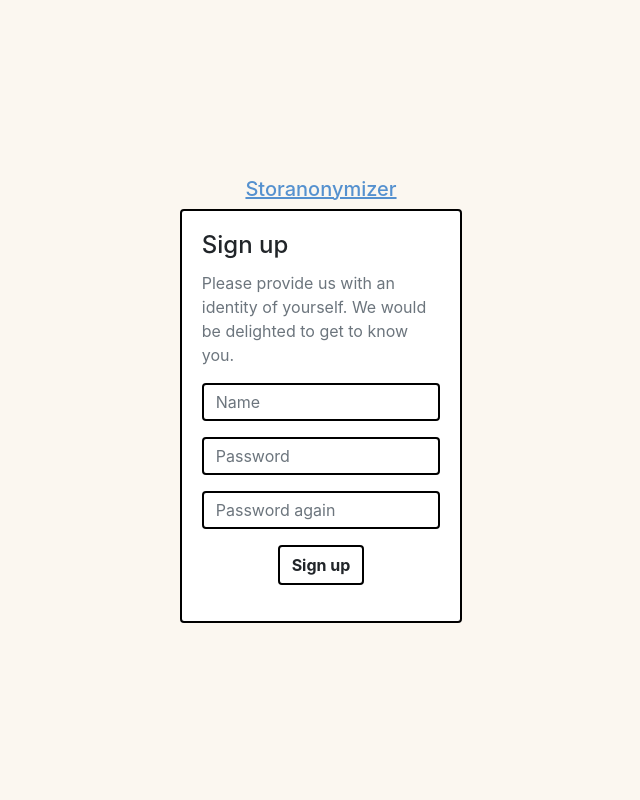
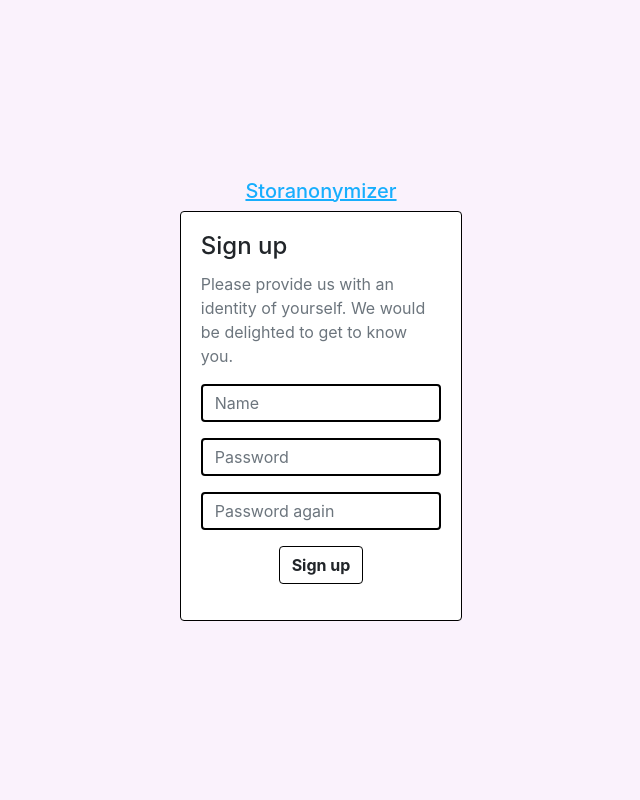
Before and after one commit to Vogeltak/storanonymizer, a Flask app: page /register in a window 1280 px wide. Shown: the whole page, without its empty margins (319-959 px from the left). Run offline with Flask 3, Linux system fonts and the light colour scheme; some libraries are stand-ins or nearby versions.

Commit message:
Update styling to be more vaporwave-y

```diff
--- a/storanonymizer/static/tweaks.css
+++ b/storanonymizer/static/tweaks.css
@@ -1,14 +1,16 @@
 :root {
-    --primary: #fee77b;
+    --primary: #f5fc1f;
     --dark: #333;
-    --yellow-light: #fef5ca;
-    --blue: #5591cf;
-    --green: #aeda91;
-    --red: #d7928a;
+    --light: #ffffd5;
+    --blue: #17aefd;
+    --green: #6cffb9;
+    --dark-green: #46bd84;
+    --red: #f72585;
+    --dark-red: #c31b64;
 }
 
 body, .jumbotron, .breadcrumb {
-		background-color: #fbf7f0;
+		background-color: #faf2fc;
 }
 
 a {
@@ -18,7 +20,7 @@
 }
 
 .card {
-        border: 2px solid black;
+        border: 1px solid black;
         transition: all .14s ease-out;
 }
 
@@ -34,8 +36,9 @@
 }
 
 .btn {
-    border: 2px solid black;
+    border: 1px solid black;
     font-weight: bold;
+    text-decoration: none;
     transition: all .14s ease-out;
 }
 
@@ -54,7 +57,7 @@
     }
 
         .btn-success:hover {
-            background: #9cc482;
+            background: var(--dark-green);
             border-color: black;
             color: #212529;
         }
@@ -65,7 +68,7 @@
     }
 
         .btn-danger:hover {
-            background: #cc7368;
+            background: var(--dark-red);
             border-color: black;
             color: #212529;
         }
@@ -95,7 +98,7 @@
 }
 
     .form-control:focus {
-        background-color: var(--yellow-light);
+        background-color: var(--light);
         box-shadow: none;
         border-color: black;
     }
@@ -110,7 +113,7 @@
 
 .badge {
     background-color: transparent;
-    border: 2px solid black;
+    border: 1px solid #000000aa;
     color: #212529;
 }
 
@@ -143,7 +146,7 @@
 
 #allvotes {
     background-color: white;
-    border: 2px solid black;
+    border: 1px solid black;
 }
 
 #allvotes .card {
--- a/storanonymizer/templates/home.html
+++ b/storanonymizer/templates/home.html
@@ -14,7 +14,7 @@
 	<div class="col-md-5 p-lg-5 mx-auto my-5">
 		<h1 class="display-4 font-weight-normal">Story competition</h1>
 		<p class="lead font-weight-normal">Participate in anonymous story writing contests with friends and strangers.</p>
-		<a class="btn" href="#">Learn more</a>
+		<a class="btn" href="https://github.com/Vogeltak/storanonymizer/" target="_blank">Learn more</a>
 	</div>
 </div>
 {% endif %}
@@ -22,7 +22,7 @@
 <div class="container mt-4">
 	<div class="row justify-content-center">
 		{% for s in stories %}
-		<div class="col-12 col-md-6 mb-4">
+		<div class="col-12 col-md-6 col-lg-3 mb-4">
 			<div class="card clickable">
 				<a href="{{ url_for('story', story_code=s.code) }}"><img class="card-img-top" src="{{ url_for('static', filename=s.name + '.jpeg') }}"></a>
 				<div class="card-body">
--- a/storanonymizer/templates/mycontributions.html
+++ b/storanonymizer/templates/mycontributions.html
@@ -11,9 +11,9 @@
 	{% for m in get_flashed_messages() %}
 	<p class="text-danger">{{ m }}</p>
 	{% endfor %}
-	<div class="row">
+	<div class="row justify-content-center">
 		{% for c in contributions %}
-		<div class="col-12 col-md-6 mb-4">
+		<div class="col-10 col-md-4 col-lg-3 mb-4">
 			<div class="card clickable">
 				<div class="card-body">
 					<h5 class="card-title"><a class="text-dark font-weight-bold" href="{{ url_for('contribution', contribution_code=c.code) }}">
@@ -22,7 +22,7 @@
 						<span class="badge badge-success">Winner</span>
 						{% endif %}
 					</h5>
-					<h6 class="card-subtitle text-secondary">Contribution to {{ c.round.name }} in {{ c.round.story.name }}</h6>
+					<h6 class="card-subtitle text-secondary mb-2">Contribution to {{ c.round.name }} in {{ c.round.story.name }}</h6>
 					<p class="card-text" style="font-size: 0.9rem;">{{ c.text|truncate|safe }}</p>
 					<a href="{{ url_for('contribution', contribution_code=c.code) }}" class="card-link">Read</a>
 					{% if c.round.public_contributions == False %}
--- a/storanonymizer/templates/round.html
+++ b/storanonymizer/templates/round.html
@@ -41,9 +41,9 @@
 <div class="container">
 	{% if round.public_contributions %}
 	{% if round.contributions|length > 0 %}
-	<div class="row">
+	<div class="row justify-content-center">
 		{% for c in contributions %}
-		<div class="col-12 col-md-6 col-lg-4 mb-4">
+		<div class="col-10 col-md-4 col-lg-3 mb-4">
 			<div class="card clickable">
 				<div class="card-body">
 					<h5 class="card-title"><a class="text-dark font-weight-bold" href="{{ url_for('contribution', contribution_code=c.code) }}">
```
Also changed, not shown: storanonymizer/static/Summer-24.jpeg (added).
